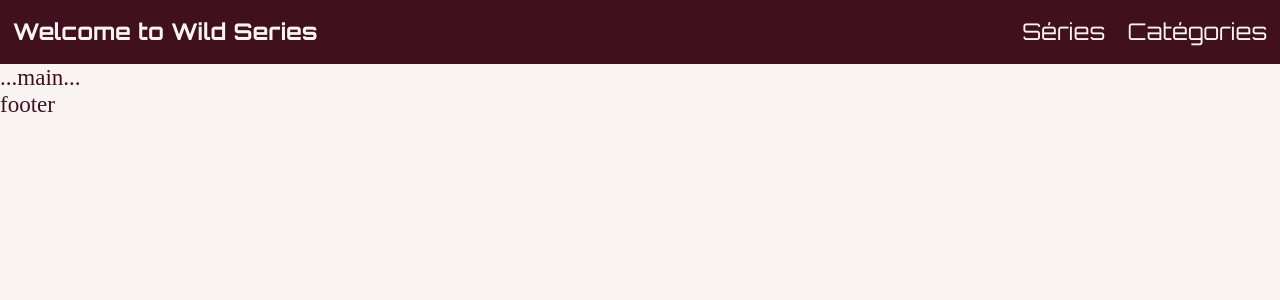
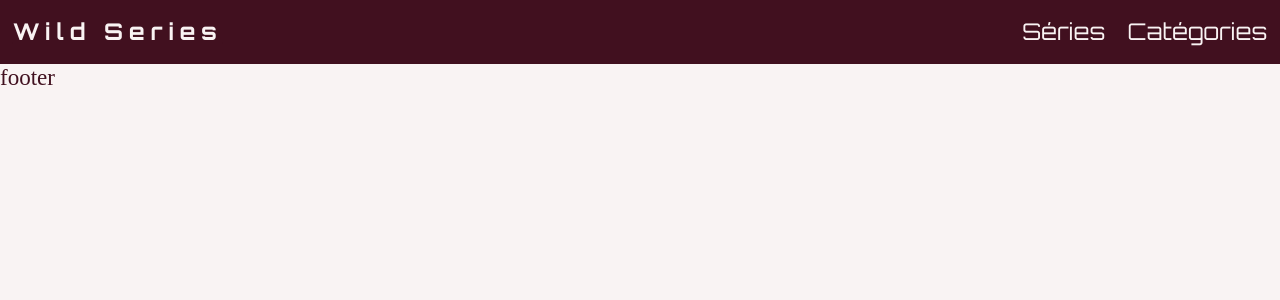
Before and after one commit to ChloeSeclier/CS-wild-series2, a React (Vite) app in the folder client/: page / in a window 1280 px wide. Shown: the top 300 px of the page. Built offline with nearby package versions, Linux system fonts and the light colour scheme; a web font is replaced by a local one.

Commit message:
add esthetic2

```diff
--- a/client/src/App.css
+++ b/client/src/App.css
@@ -24,6 +24,7 @@
     font-weight: bold;
     background-color: #41101f;
     color: #f9f3f3;
+    letter-spacing: 0.3rem;
   }
 
   .navbar2 {
--- a/client/src/App.tsx
+++ b/client/src/App.tsx
@@ -1,4 +1,4 @@
-import { Link } from "react-router-dom";
+import { Link, Outlet } from "react-router-dom";
 import "./App.css";
 
 function App() {
@@ -6,7 +6,9 @@ function App() {
     <>
       <nav className="navbar">
         <div className="navbar1">
-          <h1>Welcome to Wild Series</h1>
+          <Link to="/">
+            <h1>Wild Series</h1>
+          </Link>
         </div>
 
         <div className="navbar2">
@@ -15,7 +17,9 @@ function App() {
         </div>
       </nav>
 
-      <main>...main...</main>
+      <main>
+        <Outlet />
+      </main>
 
       <footer>footer</footer>
     </>
--- a/client/src/pages/CategoryEdit.tsx
+++ b/client/src/pages/CategoryEdit.tsx
@@ -1,6 +1,6 @@
+import { useEffect, useState } from "react";
 import { useNavigate, useParams } from "react-router-dom";
 import CategoryForm from "../components/CategoryForm";
-import { useEffect, useState } from "react";
 
 type Category = {
   id: number;
--- a/client/src/pages/CategoryIndex.tsx
+++ b/client/src/pages/CategoryIndex.tsx
@@ -15,7 +15,7 @@ export default function CategoryIndex() {
       .then((data: Category[]) => {
         setCategories(data);
       });
-  });
+  }, []);
 
   return (
     <>
```
Also changed, not shown: client/src/main.tsx (+22 -2 lines), 1 other file (tests, documents, lock files or other folders).
